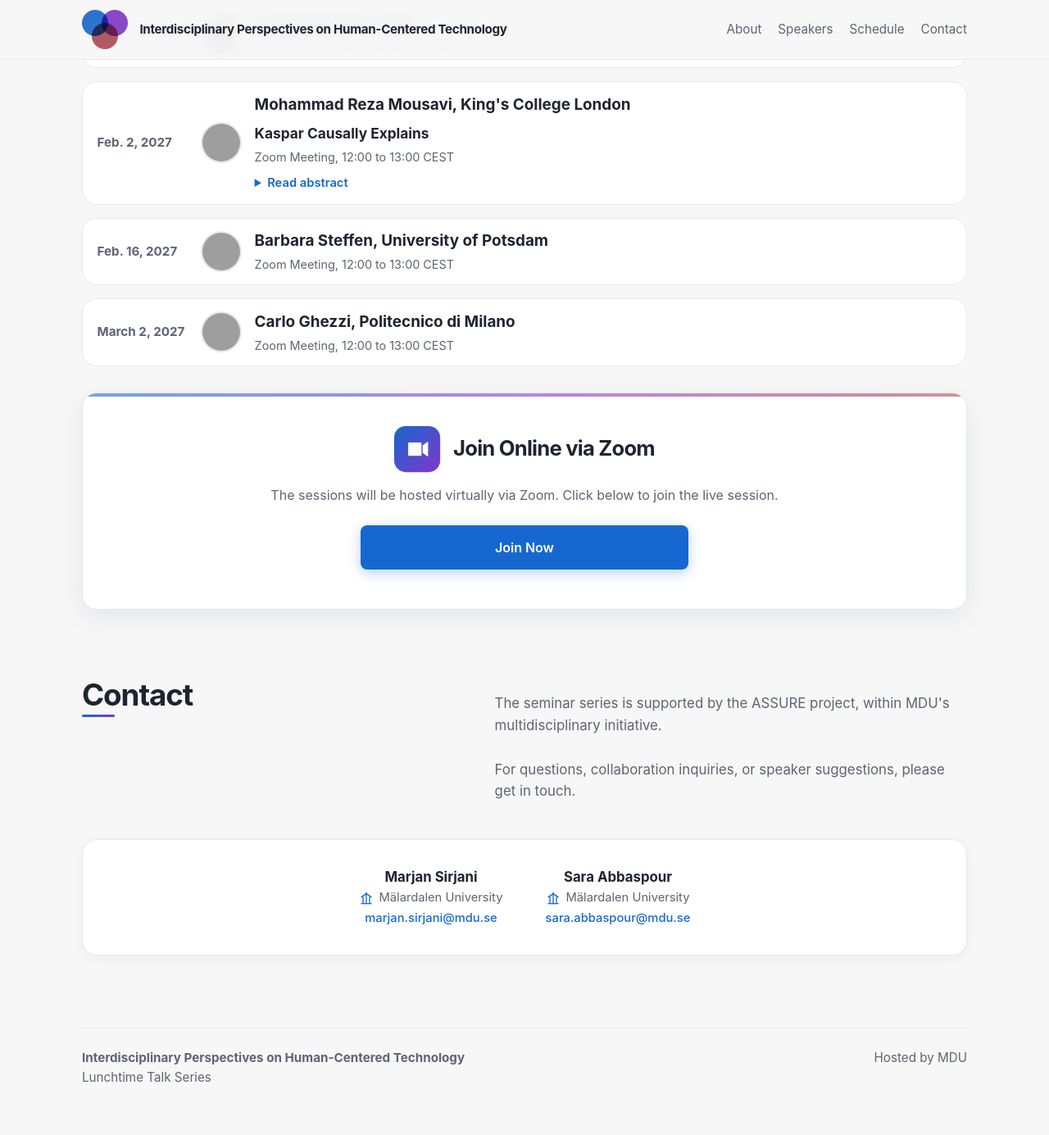
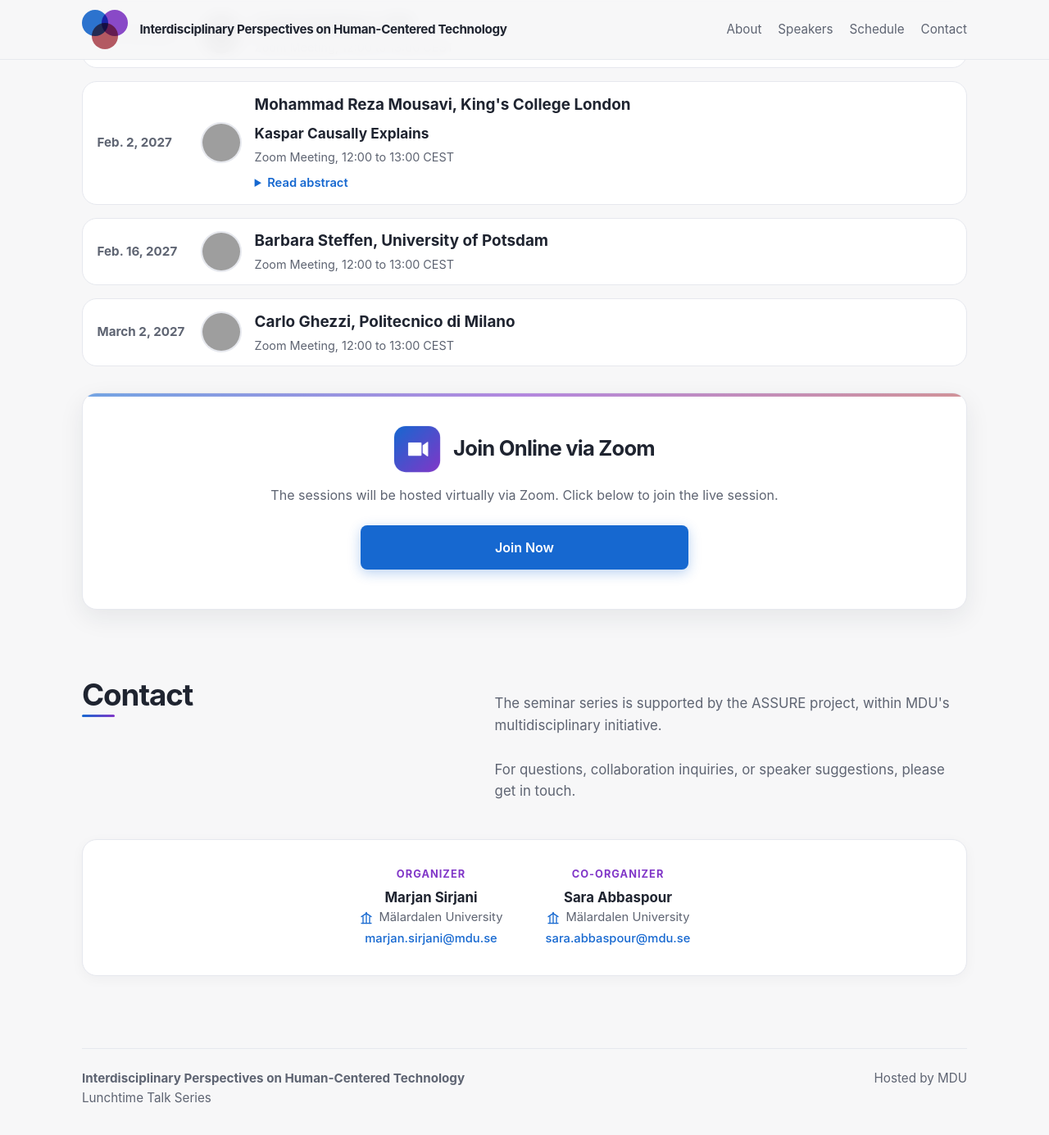
Before and after one commit to rebeca-lang/rebeca-lang.github.io, a Jekyll site: the page events/human-centered-technology/index.html, which Jekyll copies as it is, in a window 1280 px wide and 1400 px high, scrolled down 2352 px. Shown: the top 1385 px of the window at 82% size. Built offline with Jekyll 4.4.1, drawn with Linux system fonts in a browser that asks for light colours; grey boxes are pictures that could not be loaded.

Commit message:
Add role labels for event organizers and co-organizers
Added role labels for contact persons in the event section.

```diff
--- a/events/human-centered-technology/index.html
+++ b/events/human-centered-technology/index.html
@@ -885,6 +885,14 @@
             flex: 0 1 auto;
             min-width: 180px;
         }
+        .contact-person .role {
+            color: var(--purple);
+            font-size: 0.8rem;
+            font-weight: 700;
+            letter-spacing: 0.08em;
+            text-transform: uppercase;
+            margin-bottom: 0.25rem;
+        }
 
         .contact-person strong {
             font-size: 1.05rem;
@@ -1345,6 +1353,7 @@
                 </div>
                 <div class="contact-card">
                     <div class="contact-person">
+                        <div class="role">Organizer</div>
                         <strong>Marjan Sirjani</strong>
                         <div class="affiliation">
                             <svg width="16" height="16" viewBox="0 0 24 24" fill="none" stroke="var(--blue)" stroke-width="2" stroke-linecap="round" stroke-linejoin="round">
@@ -1359,6 +1368,7 @@
                         <a href="mailto:marjan.sirjani@mdu.se" class="email">marjan.sirjani@mdu.se</a>
                     </div>
                     <div class="contact-person">
+                        <div class="role">Co-organizer</div>
                         <strong>Sara Abbaspour</strong>
                         <div class="affiliation">
                             <svg width="16" height="16" viewBox="0 0 24 24" fill="none" stroke="var(--blue)" stroke-width="2" stroke-linecap="round" stroke-linejoin="round">
```
